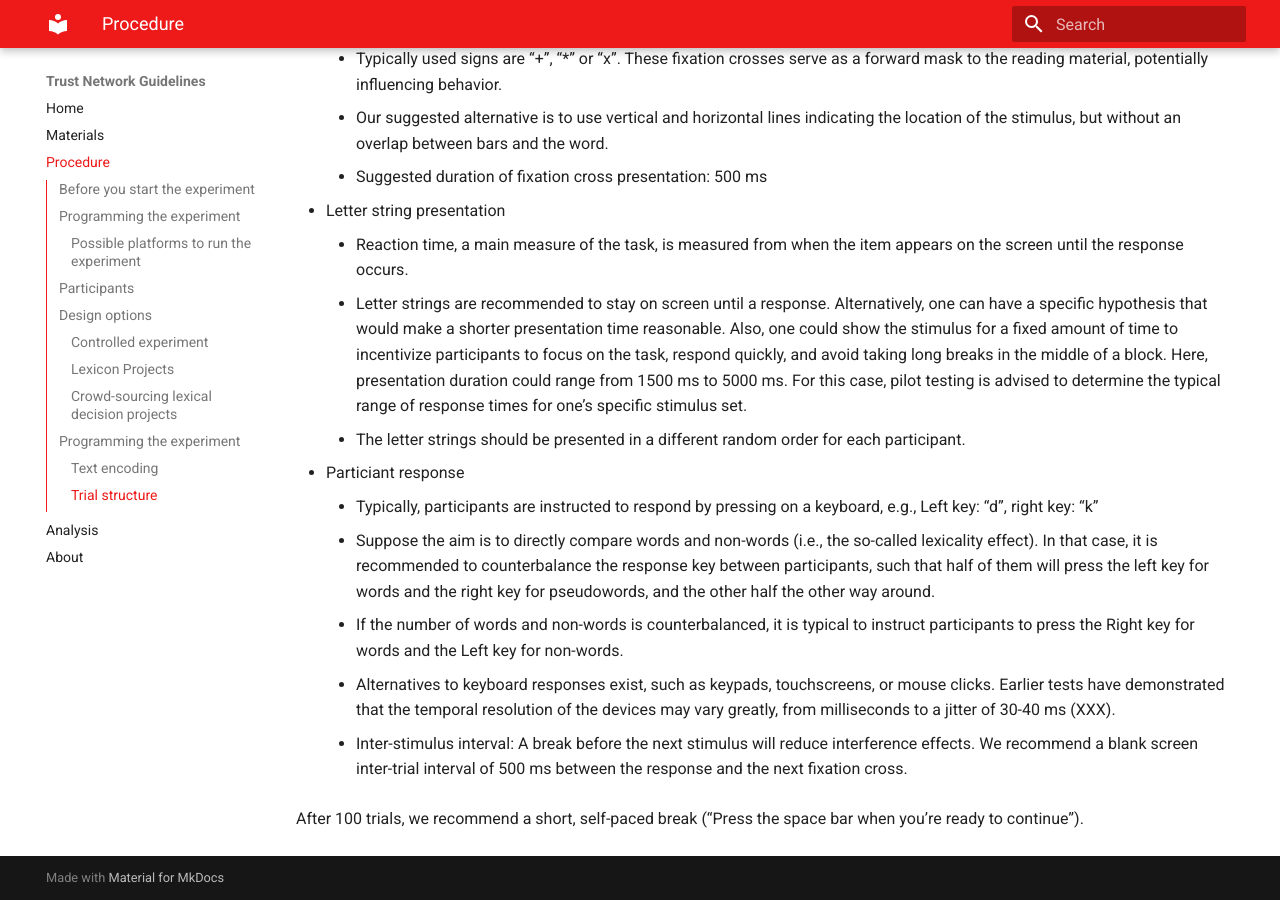
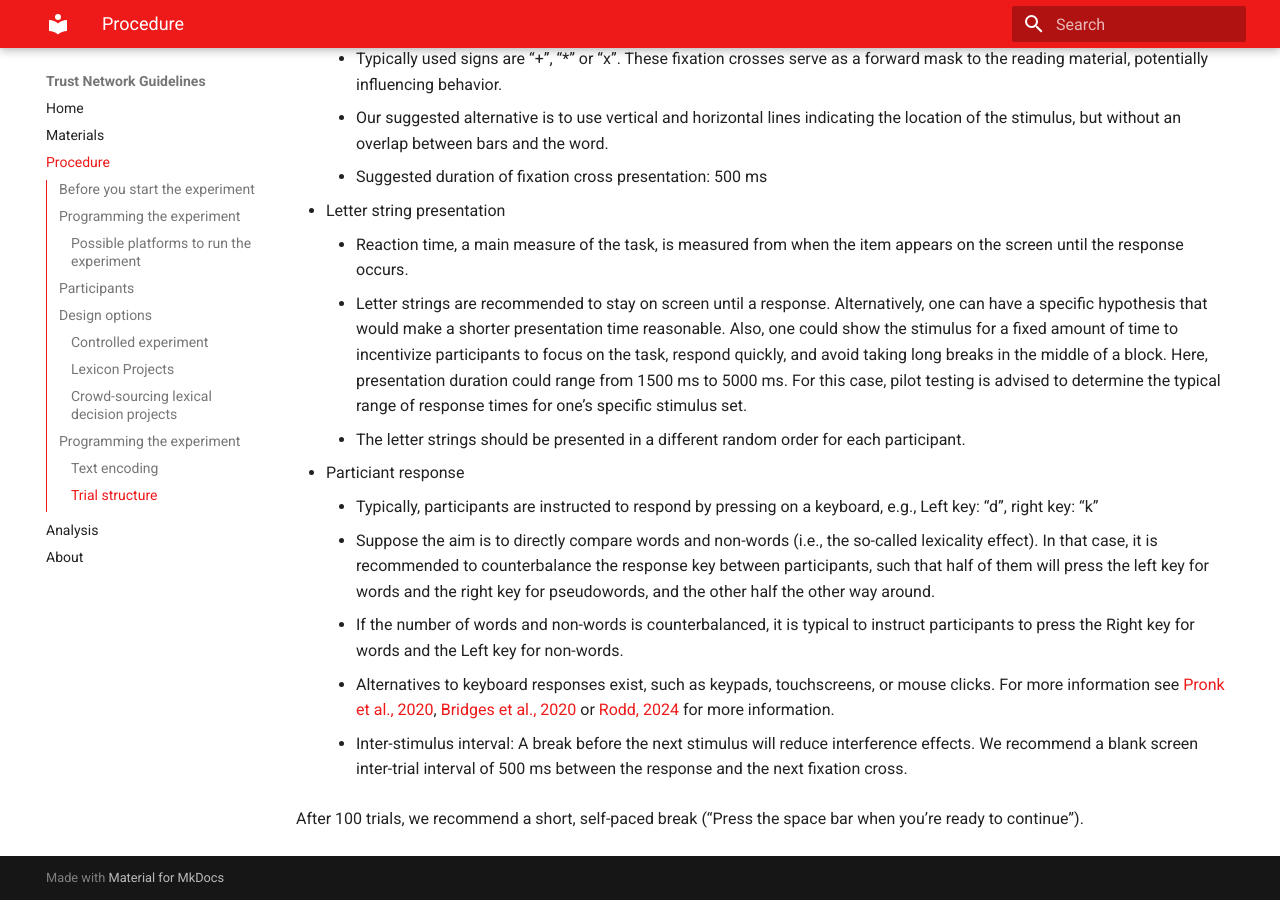
Before and after one commit to cwdeee/trust-network-guidelines, an MkDocs documentation site: the page built from docs/procedure.md, in a window 1280 px wide and 900 px high, scrolled down 3542 px. Built offline with MkDocs 1.6.1 and Material for MkDocs 9.7.7, drawn with Linux system fonts in a browser that asks for light colours.

Commit message:
lit to trail structure

```diff
--- a/docs/procedure.md
+++ b/docs/procedure.md
@@ -81,7 +81,7 @@ A trial generally has the following structure:
     - Typically, participants are instructed to respond by pressing on a keyboard, e.g., Left key: “d”, right key: “k”
     - Suppose the aim is to directly compare words and non-words (i.e., the so-called lexicality effect). In that case, it is recommended to counterbalance the response key between participants, such that half of them will press the left key for words and the right key for pseudowords, and the other half the other way around.
     - If the number of words and non-words is counterbalanced, it is typical to instruct participants to press the Right key for words and the Left key for non-words.
-    - Alternatives to keyboard responses exist, such as keypads, touchscreens, or mouse clicks. Earlier tests have demonstrated that the temporal resolution of the devices may vary greatly, from milliseconds to a jitter of 30-40 ms (XXX).
+    - Alternatives to keyboard responses exist, such as keypads, touchscreens, or mouse clicks. For more information see [Pronk et al., 2020](https://doi.org/10.3758/s13428-019-01321-2), [Bridges et al., 2020](https://doi.org/10.7717/peerj.9414) or [Rodd, 2024](https://doi.org/10.1016/j.jml.2023.104472) for more information.
     - Inter-stimulus interval: A break before the next stimulus will reduce interference effects. We recommend a blank screen inter-trial interval of 500 ms between the response and the next fixation cross.
 
 After 100 trials, we recommend a short, self-paced break (“Press the space bar when you’re ready to continue”).
```
